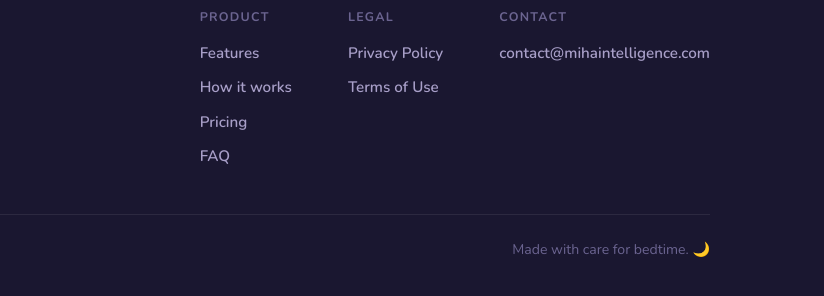
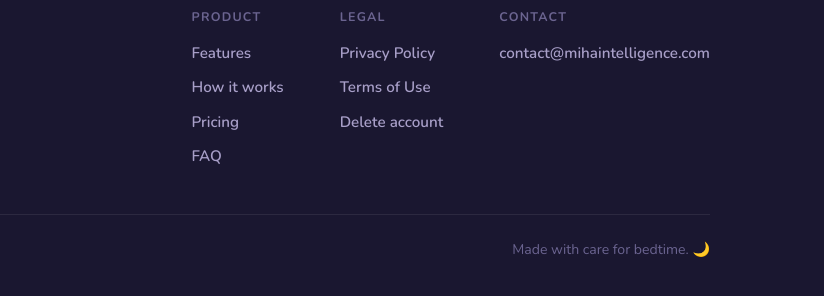
Before and after one commit to mihaideveloping-hash/dorlio-website, a plain HTML site: page index.html in a window 1280 px wide. Shown: the part 6021-6317 px from the top of the page, 456-1280 px from the left. Drawn offline with nearby package versions, Linux system fonts and the light colour scheme.

Commit message:
add delete account on footer

```diff
--- a/index.html
+++ b/index.html
@@ -601,6 +601,7 @@
           <h4>Legal</h4>
           <a href="/privacy">Privacy Policy</a>
           <a href="/terms">Terms of Use</a>
+          <a href="/delete-account">Delete account</a>
         </div>
         <div class="foot-col">
           <h4>Contact</h4>
```
